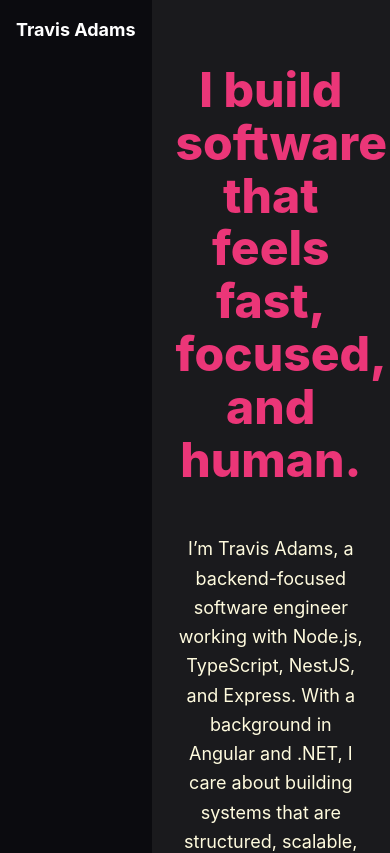
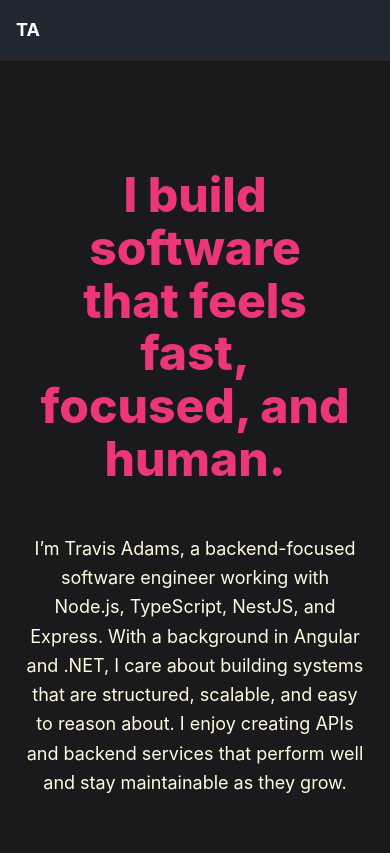
Before and after one commit to Travisaurus-Rex/portfolio, a Next.js app: page / in a window 390 px wide. Shown: the top 853 px of the page. Built offline with nearby package versions, Linux system fonts and the light colour scheme.

Commit message:
responsiveness

```diff
--- a/src/app/(main)/layout.tsx
+++ b/src/app/(main)/layout.tsx
@@ -11,7 +11,7 @@ export default function RootLayout({ children }: { children: React.ReactNode })
   return (
     <html lang="en">
       <body className="min-h-screen">
-        <div className="flex">
+        <div className="flex max-md:flex-col">
           <Sidebar />
           <main className="flex-1 overflow-y-auto">
             {children}
--- a/src/components/Sidebar.tsx
+++ b/src/components/Sidebar.tsx
@@ -51,7 +51,6 @@ export default function Sidebar() {
 
   return (
     <>
-      {/* desktop sidebar */}
       <aside className="hidden lg:flex flex-none w-[22rem] sticky top-0 h-screen flex-col justify-between px-8 py-16 bg-sidebar border-r border-neutral-800">
         { useLogo &&
           <Logo />
@@ -87,13 +86,11 @@ export default function Sidebar() {
                   : "text-[var(--color-accent)] hover:text-[var(--color-contrast)]"
                 }`}
             >
-              {/* line */}
               <span
                 className={`absolute left-0 top-1/2 -translate-y-1/2 h-[1px] bg-[var(--color-contrast)] transition-all duration-300
                 ${active === id ? "w-[1.25rem]" : "w-0 group-hover:w-[1.25rem]"}`}
               />
 
-              {/* text */}
               <span
                 className={`relative transition-transform duration-300 ${
                   active === id ? "translate-x-6" : "group-hover:translate-x-6"
@@ -133,20 +130,9 @@ export default function Sidebar() {
       </aside>
 
       {/* mobile header */}
-      <header className="lg:hidden sticky top-0 z-20 bg-[rgba(10,10,15,0.9)] backdrop-blur p-4 border-b border-neutral-800">
+      <header className="lg:hidden sticky top-0 z-20 bg-sidebar backdrop-blur p-4 border-b border-neutral-800">
         <div className="flex items-center justify-between">
-          <h1 className="text-lg font-bold text-white">Travis Adams</h1>
-          <nav className="hidden sm:flex space-x-4 text-sm text-neutral-300">
-            {["about", "skills", "projects", "contact"].map((id) => (
-              <a
-                key={id}
-                href={`#${id}`}
-                className="hover:text-[var(--color-neon-blue)]"
-              >
-                {id[0].toUpperCase() + id.slice(1)}
-              </a>
-            ))}
-          </nav>
+          <h1 className="text-lg font-bold text-white">TA</h1>
         </div>
       </header>
     </>
--- a/src/components/Work.tsx
+++ b/src/components/Work.tsx
@@ -58,12 +58,12 @@ export default function Work() {
         {jobs.map((job, idx) => (
           <div key={idx} className="grid grid-cols-6 gap-6">
 
-            <div className="col-span-2 text-sm font-mono uppercase tracking-wide">
+            <div className="col-span-2 max-md:col-span-6 text-sm font-mono uppercase tracking-wide">
               {job.range}
             </div>
 
 
-            <div className="col-span-4 space-y-4">
+            <div className="col-span-4 max-md:col-span-6 space-y-4">
               <h3 className="font-semibold text-lg">
                 {job.title} ·{" "}
                 {job.link ? (
@@ -82,7 +82,7 @@ export default function Work() {
 
               <ul className="list-disc list-inside space-y-1">
                 {job.bullets.map((b, i) => (
-                  <li key={i} className="list-outside mb-3">{b}</li>
+                  <li key={i} className="list-outside mb-3 max-md:ml-6">{b}</li>
                 ))}
               </ul>
 
```
